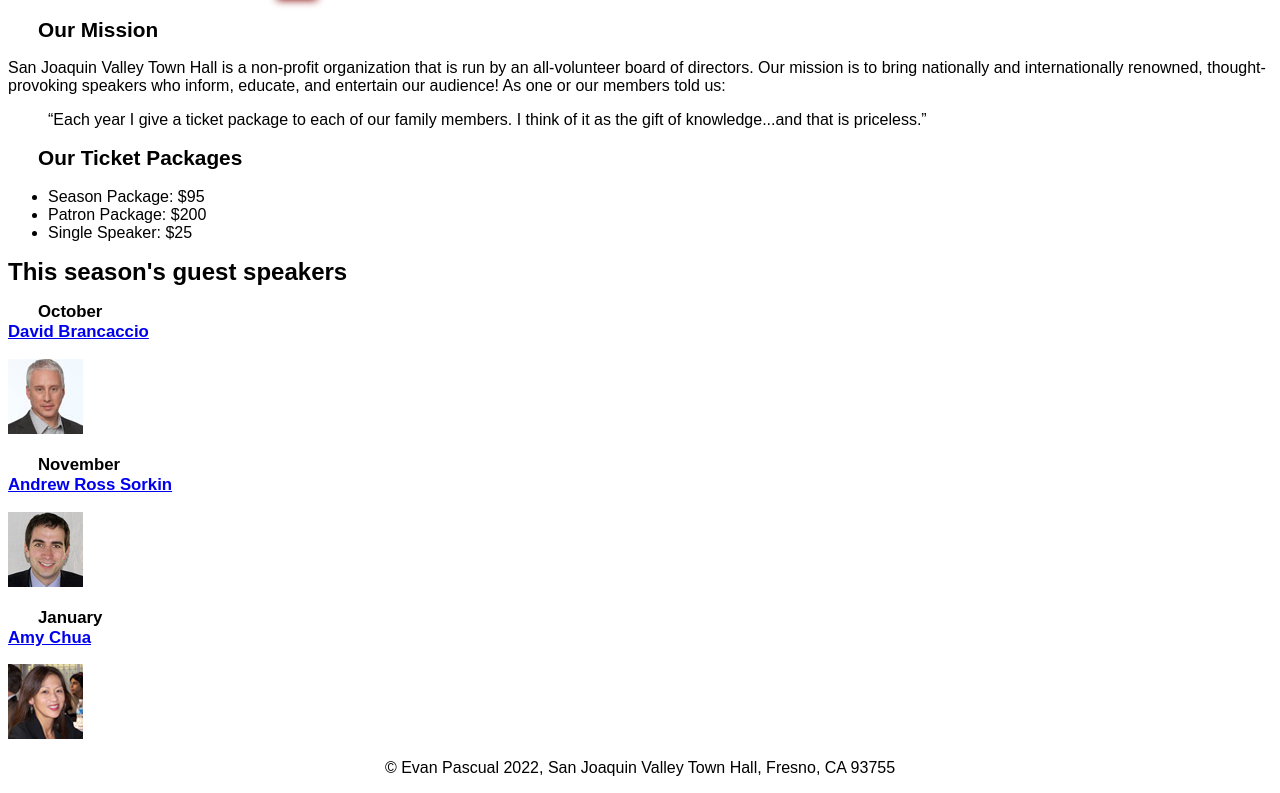
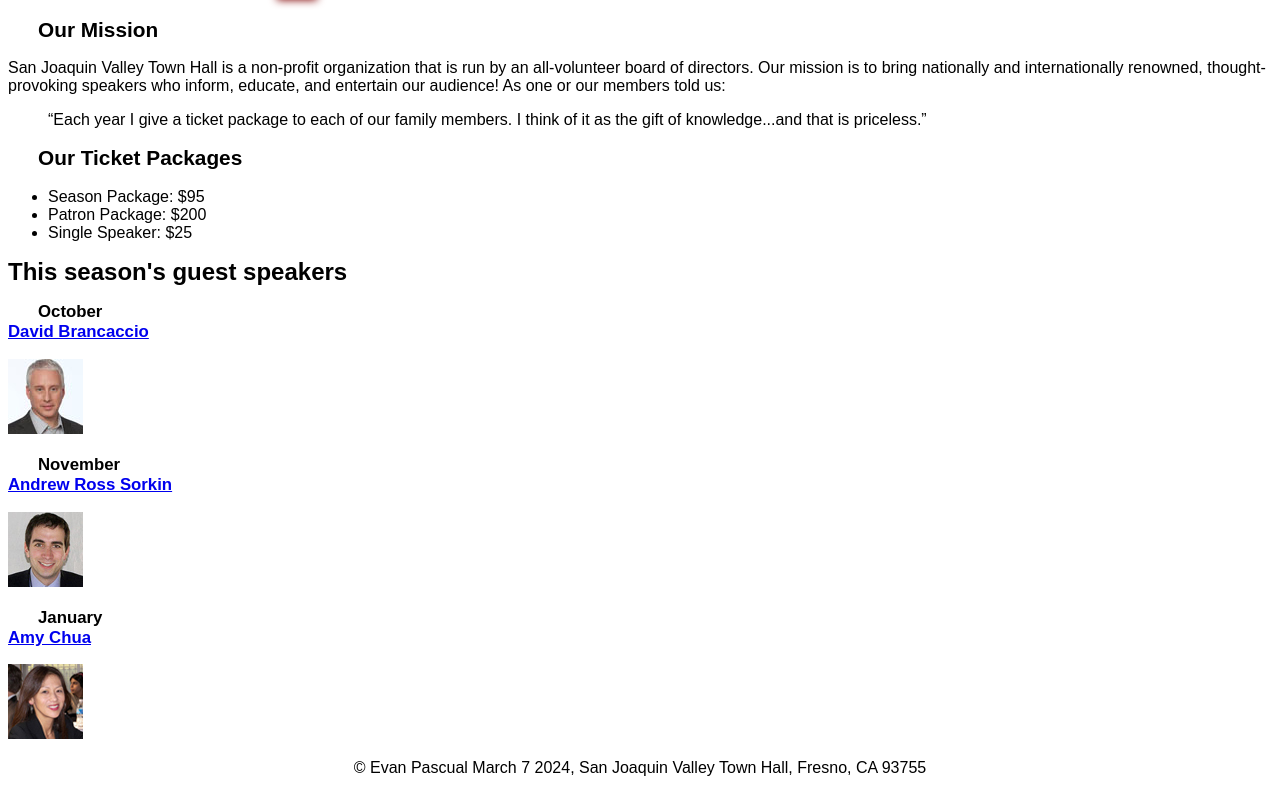
Before and after one commit to elp999/A06, a plain HTML site: page index.html in a window 1280 px wide. Shown: the part 109-902 px from the top of the page. Drawn offline with Linux system fonts and the light colour scheme.

Commit message:
Update index.html

```diff
--- a/index.html
+++ b/index.html
@@ -39,7 +39,7 @@
 		<img src="images/chua75.jpg" alt="Amy Chua photo">
 	</main>
 	<footer>
-		<p>&copy; Evan Pascual 2022, San Joaquin Valley Town Hall, Fresno, CA 93755</p>
+		<p>&copy; Evan Pascual March 7 2024, San Joaquin Valley Town Hall, Fresno, CA 93755</p>
 	</footer>
 </body>
 </html>
```
